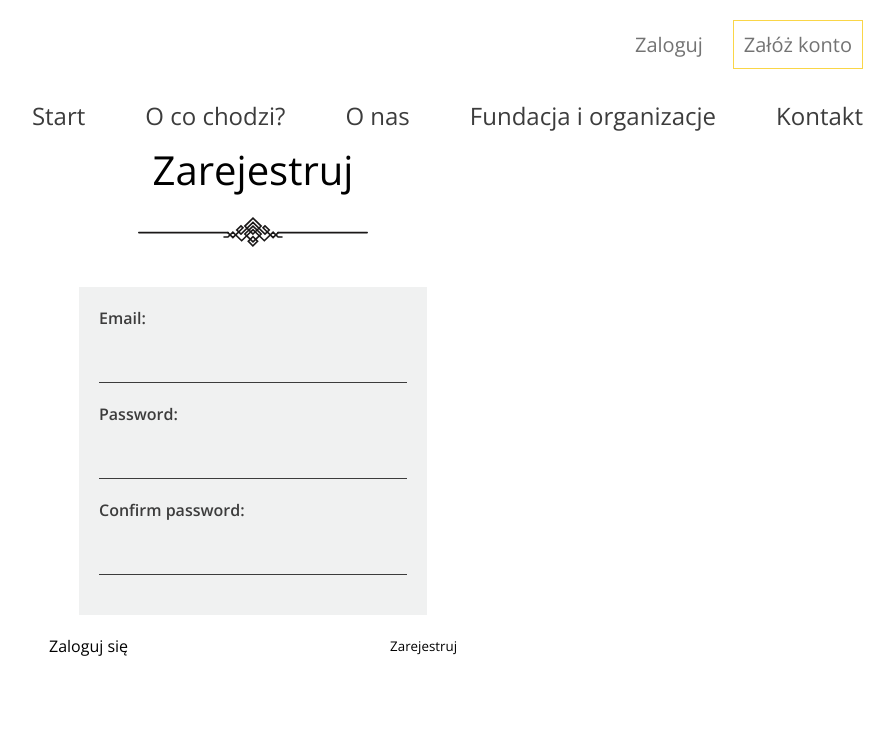
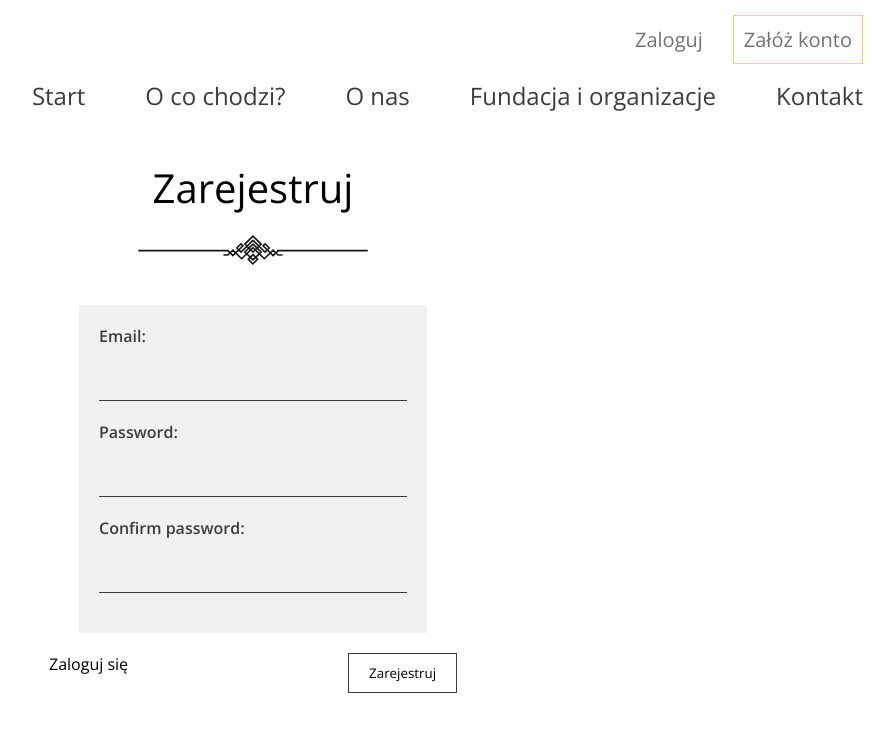
Before and after one commit to Nosbuk/oddaj_reczy_redux, a React (Create React App) app: page /zarejestruj in a window 1280 px wide. Shown: the top 732 px of the page, without its empty margins (387-1280 px from the left). Built offline with nearby package versions, Linux system fonts and the light colour scheme; no server answers.

Commit message:
thunks done

```diff
--- a/src/components/Home/HomeAbout.js
+++ b/src/components/Home/HomeAbout.js
@@ -5,7 +5,7 @@ import peopleImg from "../../assets/People.jpg";
 
 export const HomeAbout = () => {
   return (
-    <section className="about">
+    <section className="about" id="about">
       <div className="about__container">
         <div className="about__box">
           <h4 className="about__box__headline">O nas</h4>
--- a/src/components/Home/HomeContact.js
+++ b/src/components/Home/HomeContact.js
@@ -4,7 +4,7 @@ import clothImg from "../../assets/Background-Contact-Form.jpg";
 
 export const HomeContact = () => {
   return (
-    <section className="contact">
+    <section className="contact" id="contact">
       <div className="img-wrapper">
         <img src={clothImg} alt="" className="contact__img" />
         <div className="img-shadow"></div>
--- a/src/components/Home/HomeHeader.js
+++ b/src/components/Home/HomeHeader.js
@@ -4,7 +4,7 @@ import decoration from "../../assets/Decoration.svg";
 
 export const HomeHeader = () => {
   return (
-    <header className="header">
+    <header className="header" id="header">
       <div className="header__container">
         <div className="header__CTA">
           <h4 className="header__CTA__headline">
--- a/src/components/Home/HomeSteps.js
+++ b/src/components/Home/HomeSteps.js
@@ -7,7 +7,7 @@ import icon4 from "../../assets/Icon-4.svg";
 
 export const HomeSteps = () => {
   return (
-    <section className="steps">
+    <section className="steps" id="steps">
       <div className="steps__header">
         <h4 className="steps__header__text">Wystarczą 4 proste kroki</h4>
         <img src={decoration} alt="" className="decoration" />
--- a/src/components/Nav/Nav.js
+++ b/src/components/Nav/Nav.js
@@ -41,19 +41,19 @@ export const Nav = () => {
         )}
         <ul className="nav__scroll">
           <li className="nav__scroll__link">
-            <LinkScroll to="/">Start</LinkScroll>
+            <LinkScroll to="header">Start</LinkScroll>
           </li>
           <li className="nav__scroll__link">
-            <LinkScroll to="/">O co chodzi?</LinkScroll>
+            <LinkScroll to="steps">O co chodzi?</LinkScroll>
           </li>
           <li className="nav__scroll__link">
-            <LinkScroll to="/">O nas</LinkScroll>
+            <LinkScroll to="about">O nas</LinkScroll>
           </li>
           <li className="nav__scroll__link">
             <LinkScroll to="/">Fundacja i organizacje</LinkScroll>
           </li>
           <li className="nav__scroll__link">
-            <LinkScroll to="/">Kontakt</LinkScroll>
+            <LinkScroll to="contact">Kontakt</LinkScroll>
           </li>
         </ul>
       </div>
--- a/src/firebase.js
+++ b/src/firebase.js
@@ -1,5 +1,6 @@
 import { initializeApp } from "firebase/app";
 import { getAuth } from "firebase/auth";
+import { getFirestore } from "firebase/firestore";
 
 const app = initializeApp({
   apiKey: process.env.REACT_APP_FIREBASE_API_KEY,
@@ -11,4 +12,5 @@ const app = initializeApp({
 });
 
 export const auth = getAuth(app);
+export const db = getFirestore(app);
 export default app;
--- a/src/scss/elements/Auth/_Sign.scss
+++ b/src/scss/elements/Auth/_Sign.scss
@@ -1,7 +1,7 @@
 .sign {
   width: 90%;
   max-width: 384px;
-  margin: auto;
+  margin: 160px auto 0 auto;
   display: flex;
   align-items: center;
   flex-direction: column;
@@ -16,6 +16,9 @@
     &__buttons {
       display: flex;
       justify-content: space-between;
+      button {
+        @include button;
+      }
     }
     &__wrapper {
       background: nth($colors, 1);
--- a/src/scss/elements/Home/_HomeAbout.scss
+++ b/src/scss/elements/Home/_HomeAbout.scss
@@ -34,7 +34,8 @@
     &__signature {
       position: absolute;
       bottom: -100px;
-      width: 200px;
+      width: 25%;
+      min-width: 150px;
     }
   }
   &__img {
--- a/src/scss/elements/Home/_HomeHeader.scss
+++ b/src/scss/elements/Home/_HomeHeader.scss
@@ -1,5 +1,6 @@
 .header {
   height: 800px;
+  margin-top: 80px;
   display: flex;
   flex-direction: column;
   align-items: center;
--- a/src/scss/elements/Nav/_Nav.scss
+++ b/src/scss/elements/Nav/_Nav.scss
@@ -3,14 +3,21 @@
   flex-direction: column;
   align-items: center;
   width: 100%;
+  position: fixed;
+  z-index: 3;
+  top: 0;
+  padding-bottom: 20px;
+  background: #ffffffcc;
+  backdrop-filter: blur(10px);
   &__container {
     @include container;
     align-items: flex-end;
   }
   &__main {
     display: flex;
-    margin: 20px;
+    margin: 15px 20px;
     &__link {
+      cursor: pointer;
       padding: 10px;
       margin: 0 10px;
       display: flex;
@@ -26,7 +33,7 @@
   &__scroll {
     display: flex;
     &__link {
-      margin: 10px 30px;
+      margin: 0 30px;
       font: normal normal normal 24px $font-base;
       color: #3c3c3c;
     }
--- a/src/scss/generic/_buttons.scss
+++ b/src/scss/generic/_buttons.scss
@@ -3,6 +3,9 @@
   .button {
     background: #fff;
     display: block;
+    font-size: 38px;
+    font-weight: 300;
+    color: nth($colors, 5);
     width: 310px;
     height: 120px;
     border: 1px solid nth($colors, 5);
```
Also changed, not shown: src/hooks/useFirestore.js (added, +13 -0 lines).
